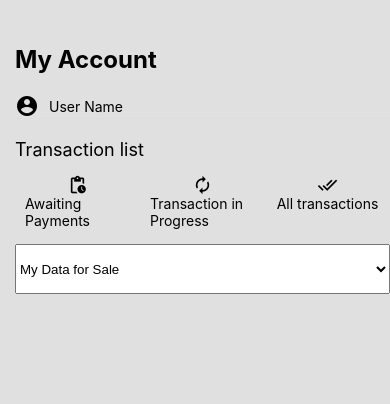
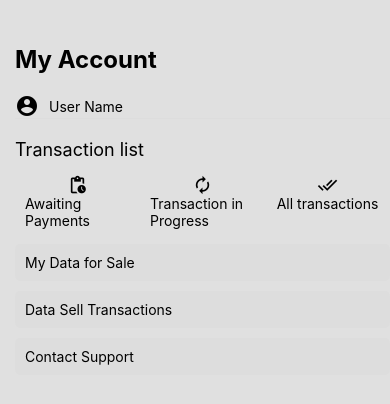
Before and after one commit to bu19akov/DatenbazarApp, a React Native app: screen /MyAccount in a window 390 px wide. Shown: the top 404 px of the page. Built offline with nearby package versions, Linux system fonts and the light colour scheme.

Commit message:
Changed fields on MyAccount Screen

```diff
--- a/components/MyAccount.js
+++ b/components/MyAccount.js
@@ -1,7 +1,6 @@
 import React from 'react';
 import { View, StyleSheet, Text, TextInput, TouchableOpacity } from 'react-native';
 import { MaterialIcons } from '@expo/vector-icons';
-import { Picker } from '@react-native-picker/picker';
 import { useNavigation } from '@react-navigation/native';
 
 export default function MyAccount() {
@@ -36,15 +35,16 @@ export default function MyAccount() {
         </TouchableOpacity>
       </View>
 
-      <Picker
-        selectedValue={null}
-        onValueChange={(itemValue) => itemValue === 'sale' ? navigation.navigate('DataForSale') : null}
-        style={styles.picker}
-      >
-        <Picker.Item label="My Data for Sale" value="sale" />
-        <Picker.Item label="Data Sale Transactions" value="transactions" />
-        <Picker.Item label="Contact Support" value="support" />
-      </Picker>
+
+      <TouchableOpacity style={styles.option} onPress={() => navigation.navigate('MyDataForSale')}>
+        <Text>My Data for Sale</Text>
+      </TouchableOpacity>
+      <TouchableOpacity style={styles.option} onPress={() => navigation.navigate('DataSellTransactions')}>
+        <Text>Data Sell Transactions</Text>
+      </TouchableOpacity>
+      <TouchableOpacity style={styles.option} onPress={() => navigation.navigate('ContactSupport')}>
+        <Text>Contact Support</Text>
+      </TouchableOpacity>
 
     </View>
   );
@@ -88,9 +88,22 @@ const styles = StyleSheet.create({
     paddingVertical: 5,
     paddingHorizontal: 10,
   },
-  picker: {
-    height: 50,
-    width: '100%',
+  transactionContainer: {
+    flexDirection: 'row',
+    justifyContent: 'space-between',
     marginBottom: 20,
-  }
+  },
+  transactionButton: {
+    width: '30%',
+    backgroundColor: '#ddd',
+    padding: 10,
+    alignItems: 'center',
+    borderRadius: 5,
+  },
+  option: {
+    backgroundColor: '#ddd',
+    padding: 10,
+    borderRadius: 5,
+    marginBottom: 10,
+  },
 });
```
